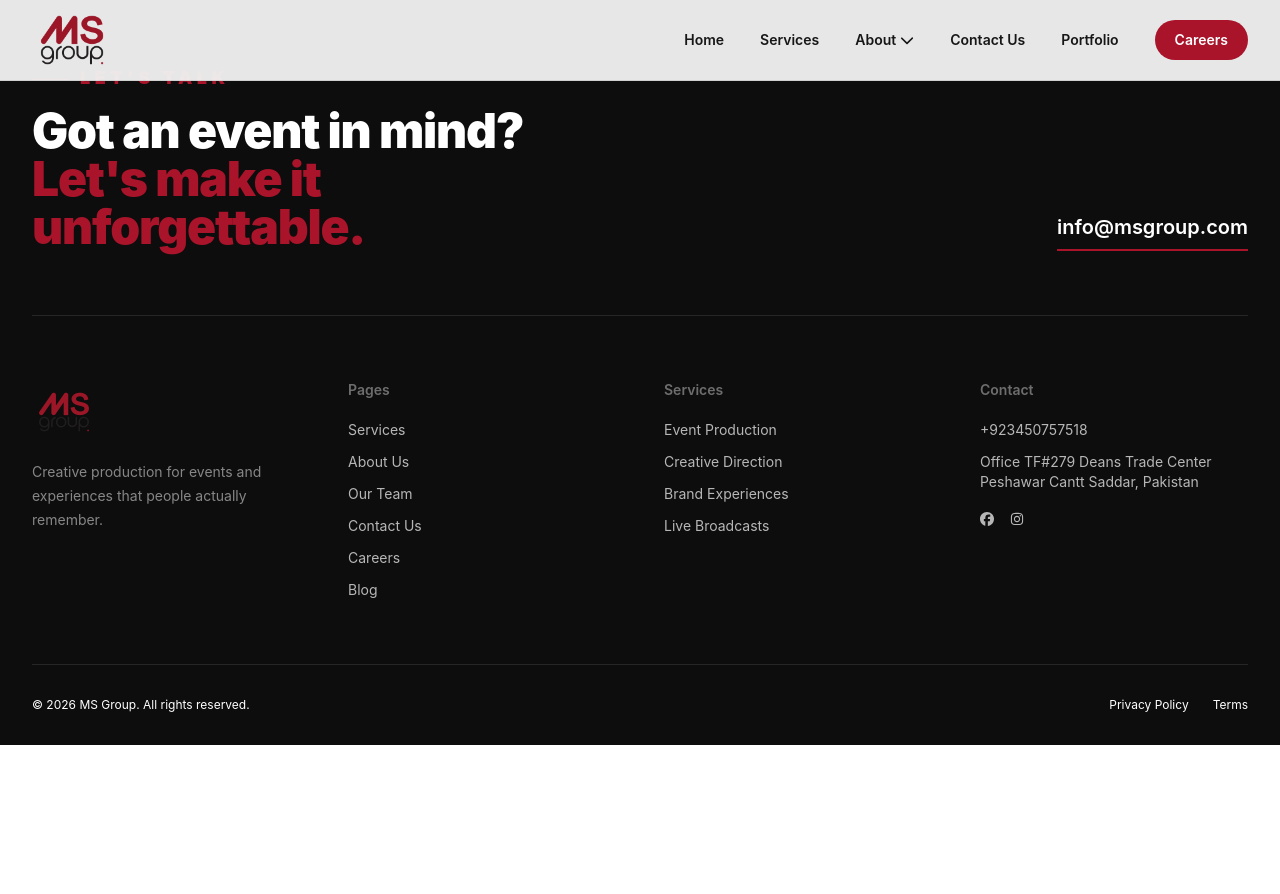
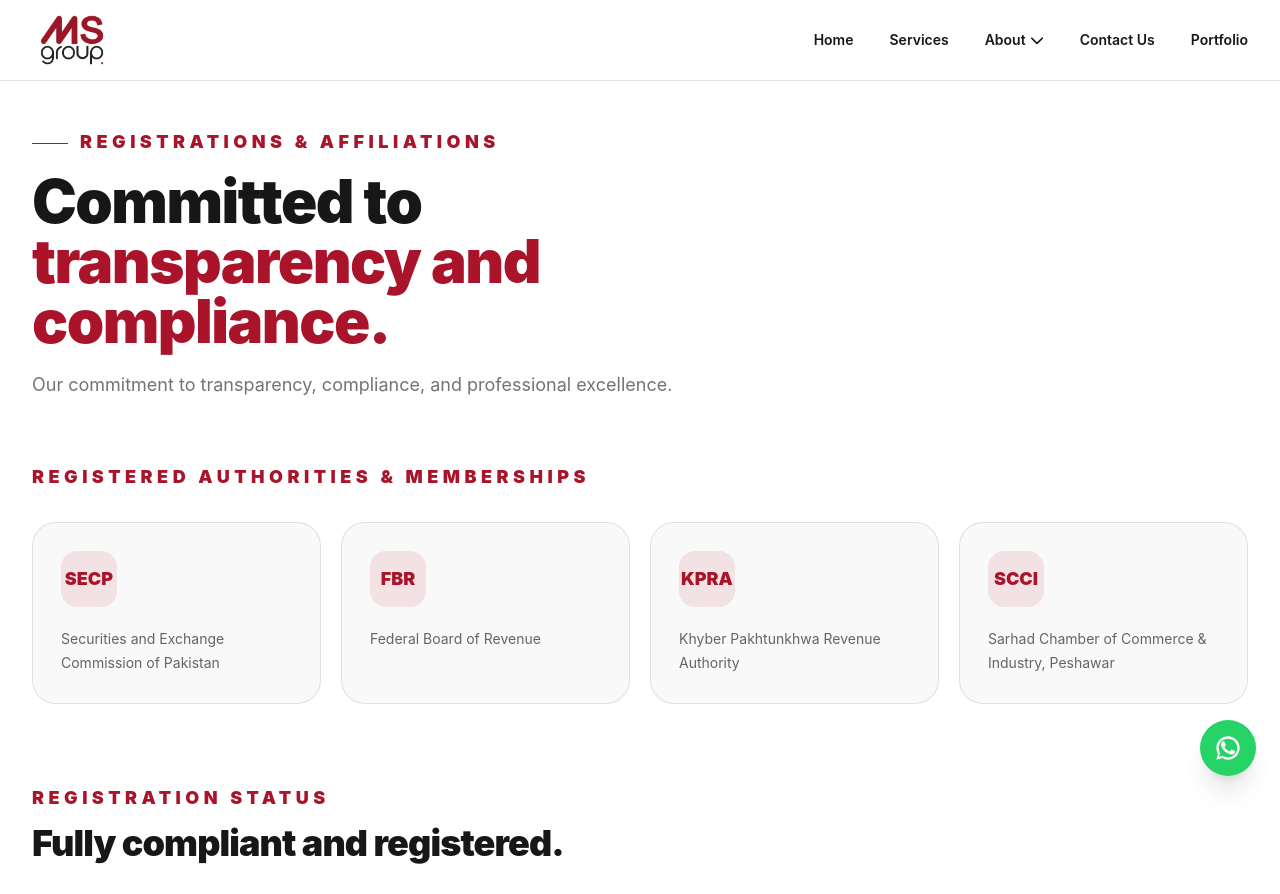
Before and after one commit to bilalmukhtiar5/msgroup, a React (Vite) app: page /affiliations-certifications in a window 1280 px wide. Shown: the top 894 px of the page. Before the commit the page ends 800 px from the top, so only its background shows below. Built offline with nearby package versions, Linux system fonts and the light colour scheme.

Commit message:
whatsapp added

```diff
--- a/src/App.jsx
+++ b/src/App.jsx
@@ -13,6 +13,8 @@
 import Blog from './pages/Blog/Blog';
 import Portfolio from './pages/home/Portfolio';
 import Founder from './pages/Founder/Founder';
+import AffiliationsCertifications from './pages/AffiliationsCertifications/AffiliationsCertifications';
+import WhatsAppButton from './components/WhatsAppButton'
 
 const App = () => {
   return (
@@ -32,8 +34,10 @@
         <Route path="/blog" element={<Blog />} />
         <Route path="/portfolio" element={<Portfolio />} />
         <Route path="/founder" element={<Founder />} />
+        <Route path="/affiliations-certifications" element={<AffiliationsCertifications />} />
       </Routes>
       <Footer/>
+      <WhatsAppButton />
     </BrowserRouter>
     </>
 
--- a/src/components/Footer.jsx
+++ b/src/components/Footer.jsx
@@ -66,12 +66,7 @@
               <li>
                 <Link to="/contact" className="text-white/70 transition-colors hover:text-white">Contact Us</Link>
               </li>
-              <li>
-                <Link to="/careers" className="text-white/70 transition-colors hover:text-white">Careers</Link>
-              </li>
-              <li>
-                <Link to="/blog" className="text-white/70 transition-colors hover:text-white">Blog</Link>
-              </li>
+
             </ul>
           </div>
 
--- a/src/components/Header.jsx
+++ b/src/components/Header.jsx
@@ -92,12 +92,12 @@
             Portfolio
           </Link>
 
-          <Link
+          {/* <Link
             to="/careers"
             className="rounded-full bg-msred px-5 py-2.5 text-white transition hover:bg-msredDark"
           >
             Careers
-          </Link>
+          </Link> */}
 
         </nav>
 
--- /dev/null
+++ b/src/components/WhatsAppButton.jsx
@@ -0,0 +1,29 @@
+import React from 'react'
+
+const WhatsAppButton = () => {
+  const phoneNumber = "923450757518" // country code ke sath, bina + ya spaces ke
+  const message = "Hello! I'm interested in your services."
+
+  const whatsappUrl = `https://wa.me/${phoneNumber}?text=${encodeURIComponent(message)}`
+
+  return (
+    <a
+      href={whatsappUrl}
+      target="_blank"
+      rel="noopener noreferrer"
+      aria-label="Chat on WhatsApp"
+      className="fixed bottom-6 right-6 z-50 flex h-14 w-14 items-center justify-center rounded-full bg-[#25D366] shadow-xl transition duration-300 hover:scale-110 hover:shadow-2xl"
+    >
+      <svg
+        viewBox="0 0 24 24"
+        fill="white"
+        className="h-7 w-7"
+      >
+        <path d="M17.472 14.382c-.297-.149-1.758-.867-2.03-.967-.273-.099-.471-.148-.67.15-.197.297-.767.966-.94 1.164-.173.199-.347.223-.644.075-.297-.15-1.255-.463-2.39-1.475-.883-.788-1.48-1.761-1.653-2.059-.173-.297-.018-.458.13-.606.134-.133.298-.347.446-.52.149-.174.198-.298.298-.497.099-.198.05-.371-.025-.52-.075-.149-.669-1.612-.916-2.207-.242-.579-.487-.5-.669-.51-.173-.008-.371-.01-.57-.01-.198 0-.52.074-.792.372-.272.297-1.04 1.016-1.04 2.479 0 1.462 1.065 2.875 1.213 3.074.149.198 2.096 3.2 5.077 4.487.709.306 1.262.489 1.694.625.712.227 1.36.195 1.871.118.571-.085 1.758-.719 2.006-1.413.248-.694.248-1.289.173-1.413-.074-.124-.272-.198-.57-.347z" />
+        <path d="M12.001 2C6.478 2 2 6.478 2 12c0 1.886.523 3.649 1.432 5.153L2 22l4.955-1.404A9.947 9.947 0 0 0 12.001 22C17.523 22 22 17.523 22 12S17.523 2 12.001 2zm0 18.001a7.94 7.94 0 0 1-4.267-1.238l-.306-.183-3.158.895.905-3.076-.2-.318A7.94 7.94 0 0 1 4.002 12c0-4.412 3.588-8 7.999-8 4.412 0 8 3.588 8 8s-3.588 8.001-8 8.001z" />
+      </svg>
+    </a>
+  )
+}
+
+export default WhatsAppButton
--- /dev/null
+++ b/src/pages/AffiliationsCertifications/AffiliationsCertifications.jsx
@@ -0,0 +1,112 @@
+import React from 'react'
+import { Check } from 'lucide-react'
+
+const authorities = [
+  {
+    abbr: "SECP",
+    name: "Securities and Exchange Commission of Pakistan",
+  },
+  {
+    abbr: "FBR",
+    name: "Federal Board of Revenue",
+  },
+  {
+    abbr: "KPRA",
+    name: "Khyber Pakhtunkhwa Revenue Authority",
+  },
+  {
+    abbr: "SCCI",
+    name: "Sarhad Chamber of Commerce & Industry, Peshawar",
+  },
+]
+
+const registrationStatus = [
+  "Registered Company",
+  "Registered Taxpayer",
+  "Registered Sales Taxpayer",
+  "Corporate Member – Sarhad Chamber of Commerce & Industry",
+]
+
+const AffiliationsCertifications = () => {
+  return (
+    <div className="min-h-screen bg-white pt-32 pb-24">
+      <div className="mx-auto max-w-7xl px-5 lg:px-8">
+
+        {/* Heading */}
+        <div className="max-w-2xl">
+          <p className="section-kicker">
+            <span className="mr-3 inline-block h-px w-9 bg-msred align-middle" />
+            Registrations & Affiliations
+          </p>
+          <h1 className="mt-4 text-4xl font-black tracking-tight sm:text-5xl lg:text-6xl">
+            Committed to
+            <span className="block text-msred">transparency and compliance.</span>
+          </h1>
+          <p className="mt-5 max-w-2xl text-base leading-7 text-black/55 sm:text-lg">
+            Our commitment to transparency, compliance, and professional
+            excellence.
+          </p>
+        </div>
+
+        {/* Registered Authorities & Memberships */}
+        <div className="mt-16">
+          <p className="section-kicker">Registered Authorities & Memberships</p>
+
+          <div className="mt-8 grid gap-5 sm:grid-cols-2 lg:grid-cols-4">
+            {authorities.map((item) => (
+              <div
+                key={item.abbr}
+                className="rounded-3xl border border-black/10 bg-[#faf9f9] p-7"
+              >
+                <div className="flex h-14 w-14 items-center justify-center rounded-2xl bg-msred/10 text-lg font-black text-msred">
+                  {item.abbr}
+                </div>
+                <p className="mt-5 text-sm leading-6 text-black/60">
+                  {item.name}
+                </p>
+              </div>
+            ))}
+          </div>
+        </div>
+
+        {/* Registration Status */}
+        <div className="mt-20">
+          <p className="section-kicker">Registration Status</p>
+          <h2 className="mt-3 text-3xl font-black tracking-tight sm:text-4xl">
+            Fully compliant and registered.
+          </h2>
+
+          <div className="mt-8 grid gap-4 sm:grid-cols-2">
+            {registrationStatus.map((status) => (
+              <div
+                key={status}
+                className="flex items-center gap-4 rounded-2xl border border-black/10 bg-white p-5"
+              >
+                <span className="flex h-8 w-8 shrink-0 items-center justify-center rounded-full bg-msred text-white">
+                  <Check size={16} strokeWidth={3} />
+                </span>
+                <p className="text-sm font-semibold text-black/75">{status}</p>
+              </div>
+            ))}
+          </div>
+        </div>
+
+        {/* Our Commitment */}
+        <div className="mt-20 rounded-[2rem] bg-[#111] px-8 py-14 text-white sm:px-12">
+          <p className="section-kicker">Our Commitment</p>
+          <p className="mt-5 max-w-3xl text-base leading-7 text-white/70 sm:text-lg">
+            Our registrations and affiliations demonstrate our commitment to
+            operating as a fully compliant, professionally managed, and
+            accountable business in Pakistan. We adhere to all applicable
+            regulatory requirements and maintain strong relationships with
+            relevant government authorities and business institutions to
+            ensure transparency, credibility, and sustainable growth.
+          </p>
+        </div>
+
+      </div>
+    </div>
+  )
+}
+
+export default AffiliationsCertifications
--- /dev/null
+++ b/src/pages/home/AffiliationsTeaser.jsx
@@ -0,0 +1,34 @@
+import React from 'react'
+import { Link } from 'react-router-dom'
+
+const AffiliationsTeaser = () => {
+  return (
+    <section className="mx-auto max-w-7xl px-5 py-24 lg:px-8">
+      <div className="rounded-[2rem] border border-black/10 bg-[#faf9f9] p-8 sm:p-12 lg:flex lg:items-center lg:justify-between lg:gap-12">
+        <div className="max-w-2xl">
+          <p className="section-kicker">
+            <span className="mr-3 inline-block h-px w-9 bg-msred align-middle" />
+            Registrations & Affiliations
+          </p>
+          <h2 className="mt-3 text-3xl font-black tracking-tight sm:text-4xl">
+            Registered with SECP, FBR,
+            <span className="text-msred"> KPRA & SCCI.</span>
+          </h2>
+          <p className="mt-4 text-sm leading-6 text-black/55 sm:text-base">
+            Our commitment to transparency, compliance, and professional
+            excellence.
+          </p>
+        </div>
+
+        <Link
+          to="/affiliations-certifications"
+          className="mt-8 inline-flex w-fit items-center gap-2 rounded-full border border-black/15 px-6 py-3.5 text-sm font-bold text-black transition hover:border-msred hover:text-msred lg:mt-0"
+        >
+          View Details →
+        </Link>
+      </div>
+    </section>
+  )
+}
+
+export default AffiliationsTeaser
--- a/src/pages/home/Home.jsx
+++ b/src/pages/home/Home.jsx
@@ -5,7 +5,7 @@
 import Blog from "../Blog/Blog";
 import TrustStrip from "./TrustStrip";
 import Testimonials from "./Testimonials";
-
+import AffiliationsTeaser from "./AffiliationsTeaser";
 
 const Home = () => {
    const [menuOpen, setMenuOpen] = useState(false);
@@ -160,6 +160,7 @@
             </Link>
           </div>
         </section>
+         <AffiliationsTeaser />
                 <Testimonials />
                 <TrustStrip />
         {/* CTA */}
--- a/src/pages/home/Testimonials.jsx
+++ b/src/pages/home/Testimonials.jsx
@@ -5,19 +5,19 @@
     quote:
       "MS Group handled our annual conference from start to finish without a single hiccup. Their attention to detail and on-ground coordination made our job effortless.",
     name: "Ahmed Raza",
-    role: "Marketing Director, Placeholder Co.",
+    role: "Marketing Director",
   },
   {
     quote:
       "We've worked with several event agencies before, but MS Group's creative direction and execution speed set them apart. Our product launch got exactly the buzz we wanted.",
     name: "Sana Khalid",
-    role: "Brand Manager, Placeholder Brand",
+    role: "Brand Manager",
   },
   {
     quote:
       "From fabrication to staffing, everything was managed under one roof. That alone saved us weeks of back and forth with multiple vendors.",
     name: "Bilal Farooq",
-    role: "Operations Head, Placeholder Group",
+    role: "Operations Head",
   },
 ]
 
```
